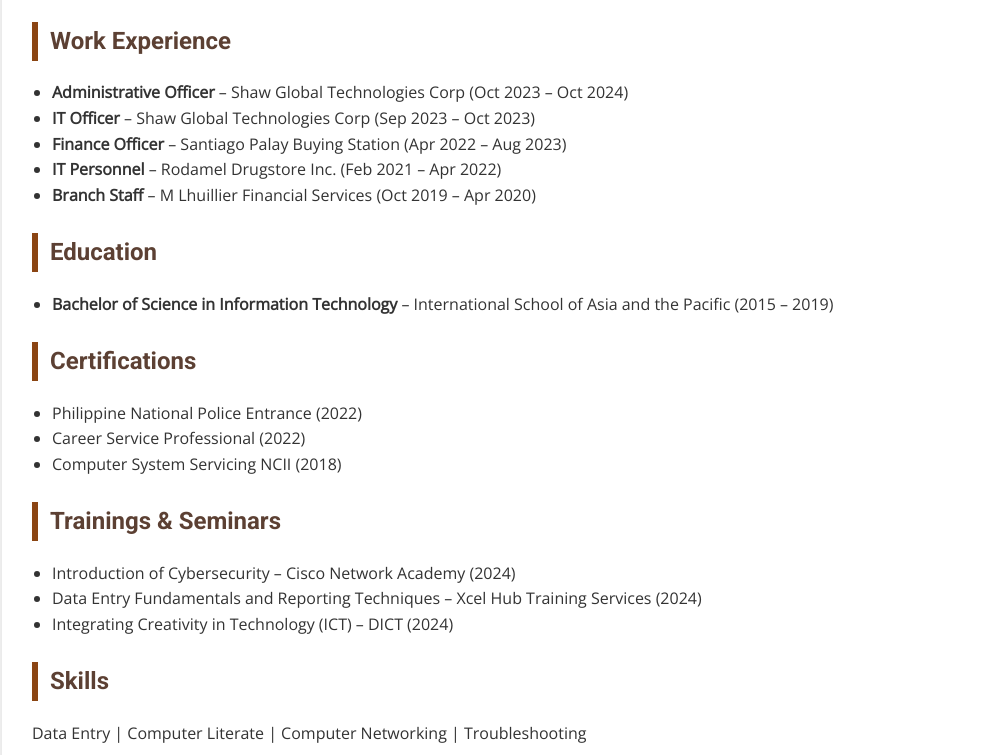
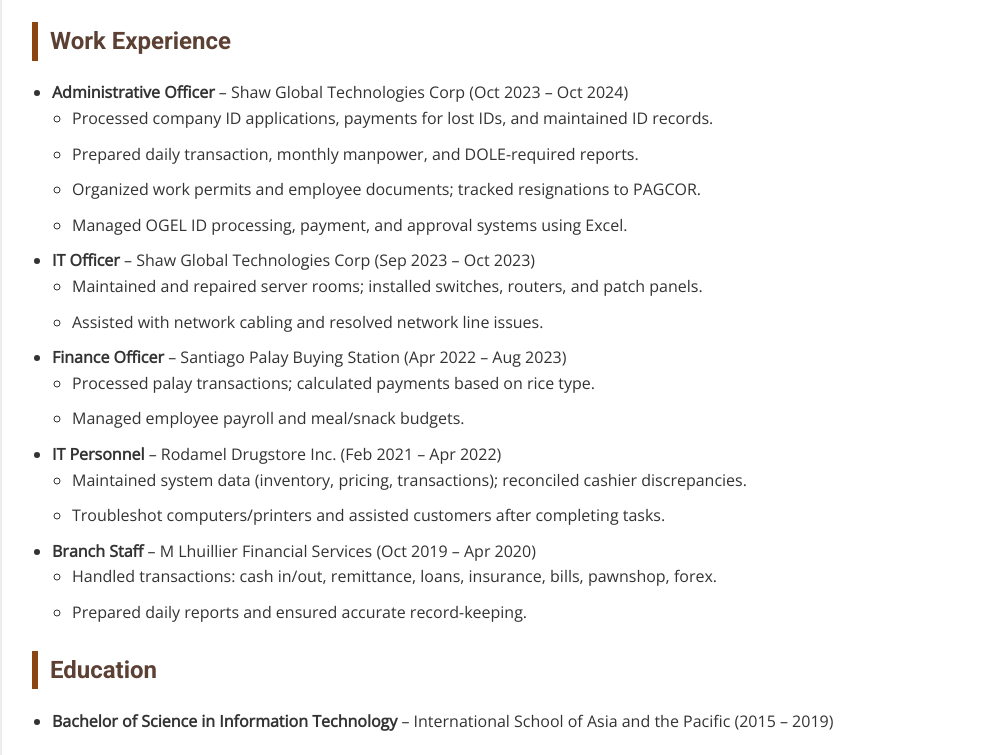
Before and after one commit to Ziraliy/resume-site, a plain HTML site: page index.html in a window 1280 px wide. Shown: the part 645-1400 px from the top of the page, without its empty margins (128-1114 px from the left). Drawn offline with nearby package versions, Linux system fonts and the light colour scheme.

Commit message:
index.html

```diff
--- a/index.html
+++ b/index.html
@@ -15,7 +15,7 @@
       line-height: 1.6;
     }
     header {
-      background: #5C4033; /* rich brown */
+      background: #5C4033;
       color: #fff;
       padding: 30px 20px;
       text-align: center;
@@ -71,6 +71,12 @@
     ul {
       padding-left: 20px;
     }
+    li {
+      margin-bottom: 10px;
+    }
+    .job-title {
+      font-weight: bold;
+    }
     @media (max-width: 600px) {
       header img {
         width: 100px;
@@ -87,7 +93,7 @@
 </head>
 <body>
   <header>
-    <img src="your-photo.jpg">
+    <img src="your-photo.jpg" alt="Zerah Lei Santiago">
     <h1>Zerah Lei Tapon Santiago</h1>
     <p>IT Professional</p>
     <p>Email: santiagozerahlei@gmail.com | Phone: 09685405240</p>
@@ -103,11 +109,43 @@
     <section>
       <h2>Work Experience</h2>
       <ul>
-        <li><strong>Administrative Officer</strong> – Shaw Global Technologies Corp (Oct 2023 – Oct 2024)</li>
-        <li><strong>IT Officer</strong> – Shaw Global Technologies Corp (Sep 2023 – Oct 2023)</li>
-        <li><strong>Finance Officer</strong> – Santiago Palay Buying Station (Apr 2022 – Aug 2023)</li>
-        <li><strong>IT Personnel</strong> – Rodamel Drugstore Inc. (Feb 2021 – Apr 2022)</li>
-        <li><strong>Branch Staff</strong> – M Lhuillier Financial Services (Oct 2019 – Apr 2020)</li>
+        <li>
+          <span class="job-title">Administrative Officer</span> – Shaw Global Technologies Corp (Oct 2023 – Oct 2024)
+          <ul>
+            <li>Processed company ID applications, payments for lost IDs, and maintained ID records.</li>
+            <li>Prepared daily transaction, monthly manpower, and DOLE-required reports.</li>
+            <li>Organized work permits and employee documents; tracked resignations to PAGCOR.</li>
+            <li>Managed OGEL ID processing, payment, and approval systems using Excel.</li>
+          </ul>
+        </li>
+        <li>
+          <span class="job-title">IT Officer</span> – Shaw Global Technologies Corp (Sep 2023 – Oct 2023)
+          <ul>
+            <li>Maintained and repaired server rooms; installed switches, routers, and patch panels.</li>
+            <li>Assisted with network cabling and resolved network line issues.</li>
+          </ul>
+        </li>
+        <li>
+          <span class="job-title">Finance Officer</span> – Santiago Palay Buying Station (Apr 2022 – Aug 2023)
+          <ul>
+            <li>Processed palay transactions; calculated payments based on rice type.</li>
+            <li>Managed employee payroll and meal/snack budgets.</li>
+          </ul>
+        </li>
+        <li>
+          <span class="job-title">IT Personnel</span> – Rodamel Drugstore Inc. (Feb 2021 – Apr 2022)
+          <ul>
+            <li>Maintained system data (inventory, pricing, transactions); reconciled cashier discrepancies.</li>
+            <li>Troubleshot computers/printers and assisted customers after completing tasks.</li>
+          </ul>
+        </li>
+        <li>
+          <span class="job-title">Branch Staff</span> – M Lhuillier Financial Services (Oct 2019 – Apr 2020)
+          <ul>
+            <li>Handled transactions: cash in/out, remittance, loans, insurance, bills, pawnshop, forex.</li>
+            <li>Prepared daily reports and ensured accurate record-keeping.</li>
+          </ul>
+        </li>
       </ul>
     </section>
 
```
